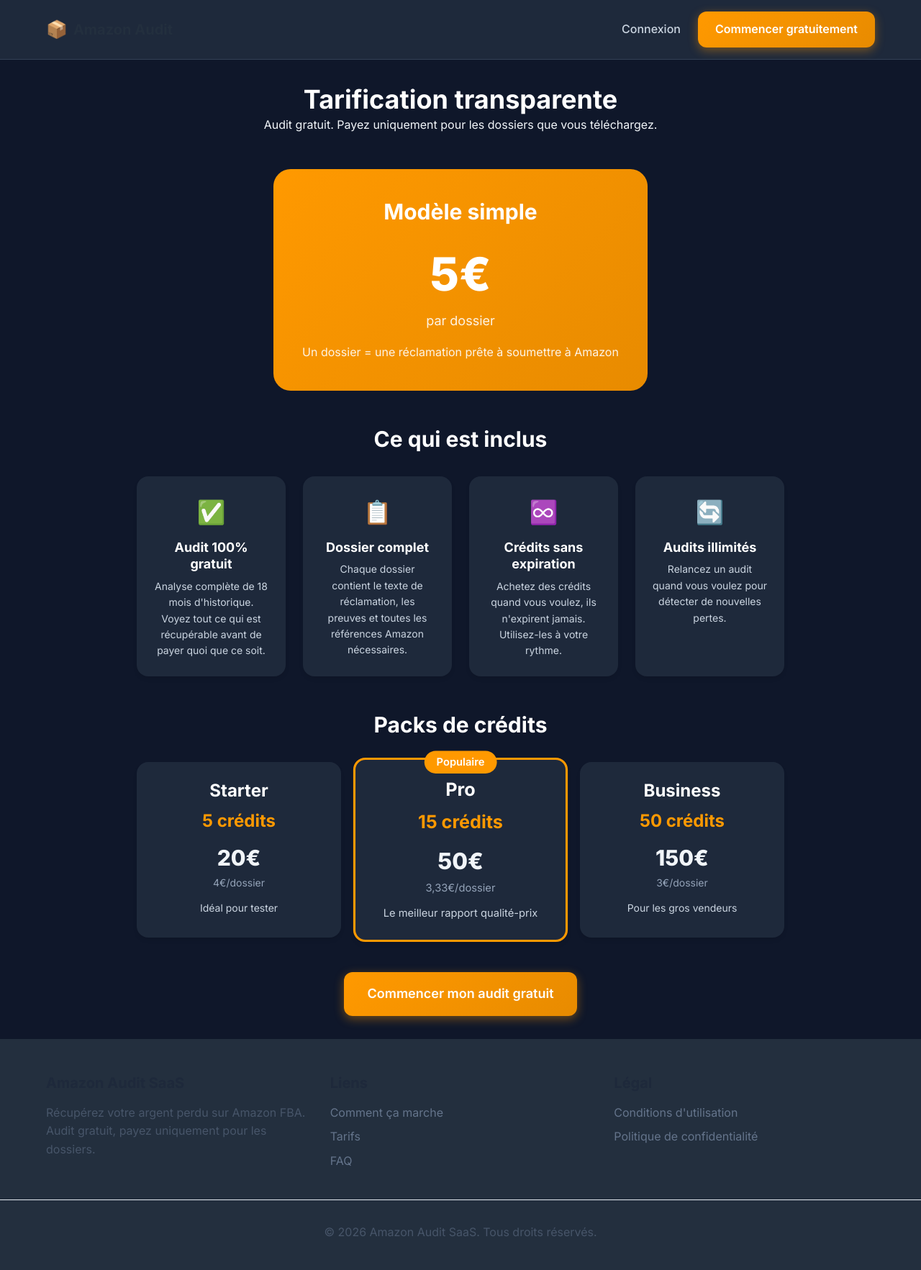
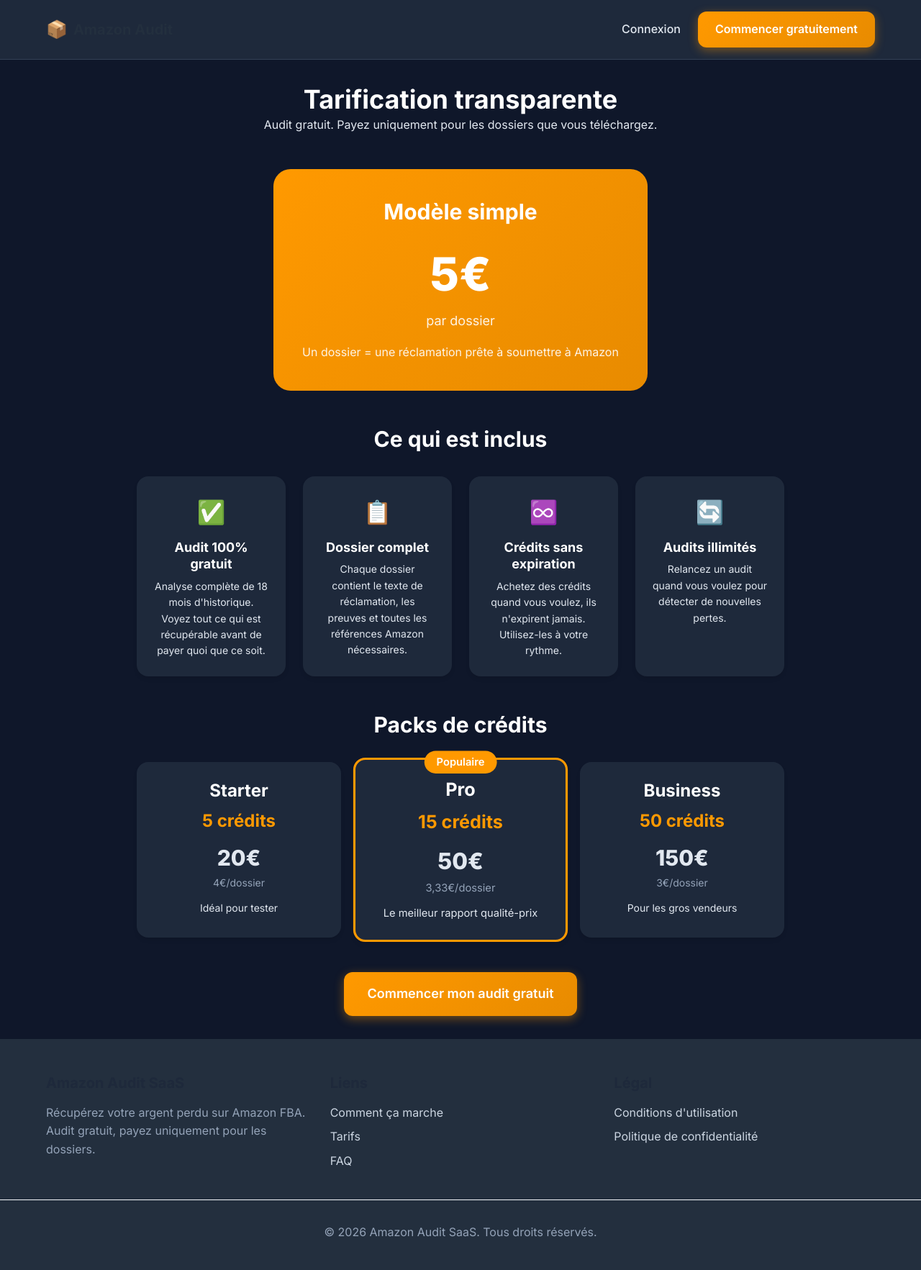
Before and after one commit to Eric9712/amazon-audit-saas, a Django app: page /tarifs/ in a window 1280 px wide. Shown: the whole page at 72% size. Run offline with Django 4.2, Linux system fonts and the light colour scheme.

Commit message:
Fix text contrast for Dark Mode readability

```diff
--- a/static/css/main.css
+++ b/static/css/main.css
@@ -15,18 +15,18 @@
   --color-danger: #ff4757;
   --color-warning: #ffbe0b;
 
-  /* Neutral colors (Dark Theme by Default) */
+  /* Neutral colors (Dark Theme Optimized) */
   --color-white: #1e293b; /* Card background */
   --color-gray-50: #0f172a; /* Page background */
   --color-gray-100: #1e293b; /* Secondary bg */
   --color-gray-200: #334155; /* Borders */
-  --color-gray-300: #475569;
-  --color-gray-400: #64748b;
-  --color-gray-500: #94a3b8; /* Muted text */
-  --color-gray-600: #cbd5e1; /* Secondary text */
-  --color-gray-700: #e2e8f0;
-  --color-gray-800: #f1f5f9; /* Primary text */
-  --color-gray-900: #ffffff; /* Headings */
+  --color-gray-300: #94a3b8; /* Text Muted (was 400) */
+  --color-gray-400: #cbd5e1; /* Text Regular (was 500/600) */
+  --color-gray-500: #94a3b8; /* Label Text - Must be readable */
+  --color-gray-600: #e2e8f0; /* Body Text - VERY LIGHT GRAY */
+  --color-gray-700: #f1f5f9; /* Subtitles */
+  --color-gray-800: #f8fafc; /* Primary text - ALMOST WHITE */
+  --color-gray-900: #ffffff; /* Headings - WHITE */
 
   /* Typography */
   --font-family: "Inter", -apple-system, BlinkMacSystemFont, "Segoe UI", Roboto,
@@ -91,7 +91,7 @@ body {
   font-family: var(--font-family);
   font-size: var(--font-size-base);
   line-height: 1.6;
-  color: var(--color-gray-800);
+  color: var(--color-gray-600); /* Use the new light gray for better contrast */
   background-color: var(--color-gray-50);
   min-height: 100vh;
   display: flex;
```
